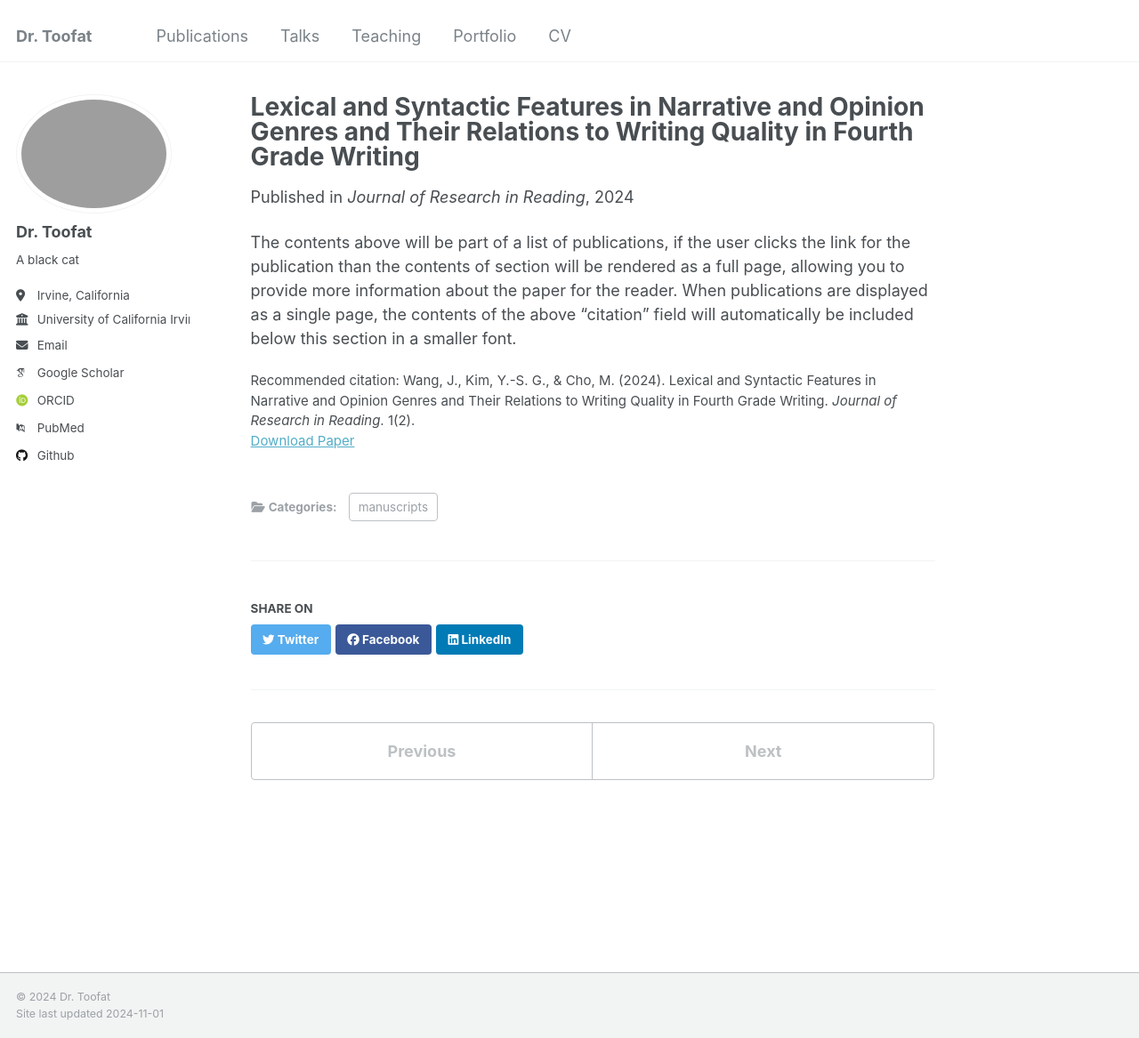
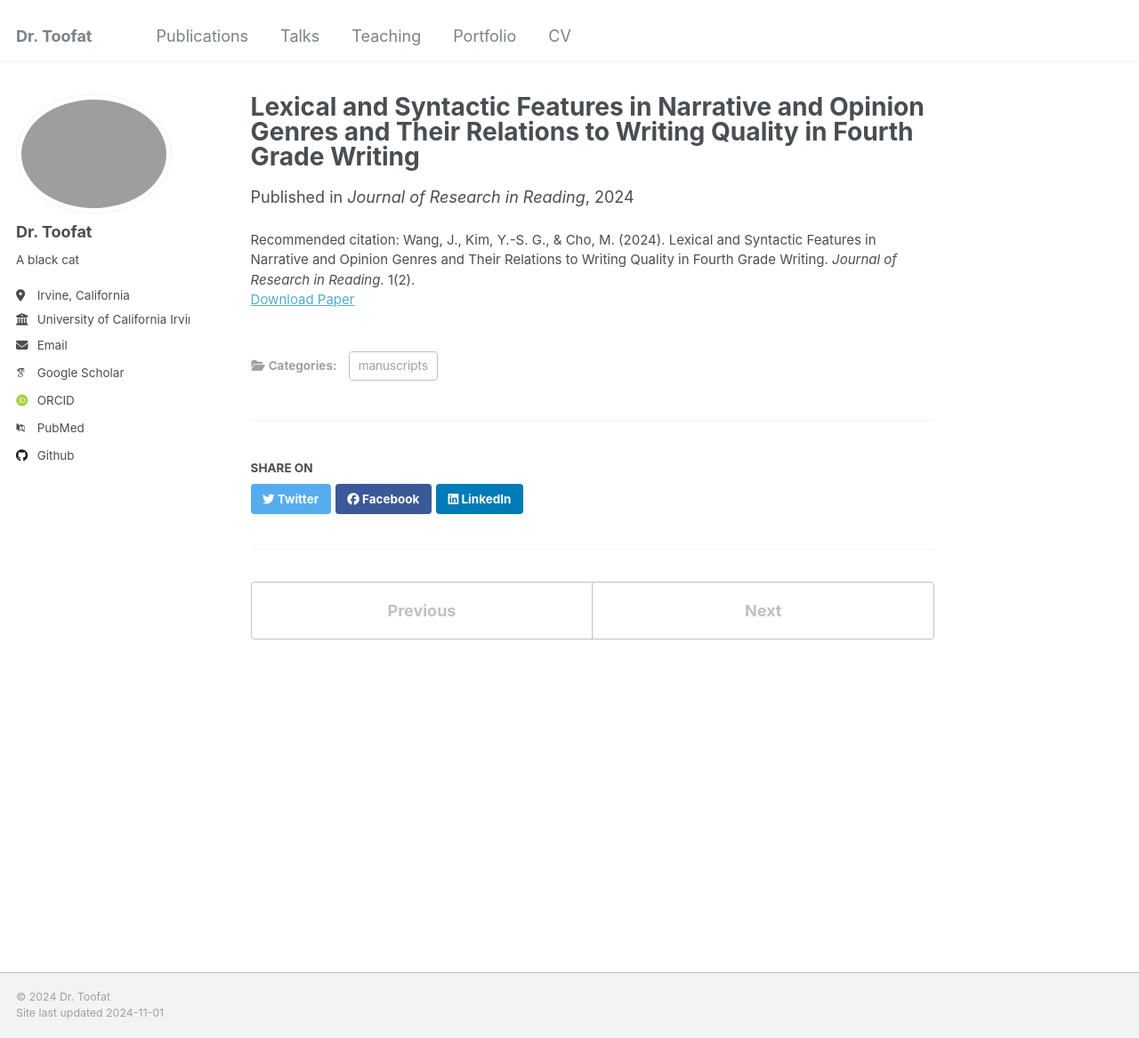
Before and after one commit to AltriaCarrie/altriacarrie.github.io, a Jekyll site: the page built from _publications/2024-2.md, in a window 1280 px wide and 1167 px high. Shown: the whole window at 89% size. Built offline with Jekyll 4.4.1, drawn with Linux system fonts in a browser that asks for light colours; some web fonts are replaced.

Commit message:
Update 2024-2.md

```diff
--- a/_publications/2024-2.md
+++ b/_publications/2024-2.md
@@ -4,11 +4,9 @@ collection: publications
 category: manuscripts
 permalink: /publication/2024-2
 excerpt:
-date: April 22 2024
+date: April 22, 2024
 venue: 'Journal of Research in Reading'
 slidesurl:
 paperurl: 'https://doi.org/10.1111/1467-9817.12453'
 citation: 'Wang, J., Kim, Y.-S. G., & Cho, M. (2024). Lexical and Syntactic Features in Narrative and Opinion Genres and Their Relations to Writing Quality in Fourth Grade Writing. <i>Journal of Research in Reading</i>. 1(2).'
 ---
-
-The contents above will be part of a list of publications, if the user clicks the link for the publication than the contents of section will be rendered as a full page, allowing you to provide more information about the paper for the reader. When publications are displayed as a single page, the contents of the above "citation" field will automatically be included below this section in a smaller font.
```
